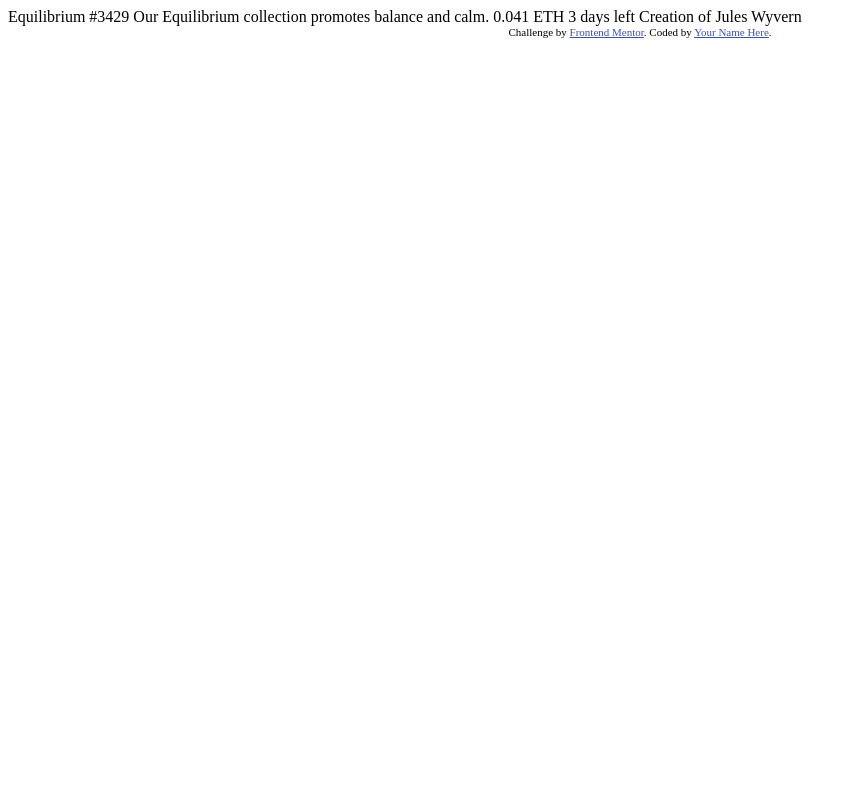
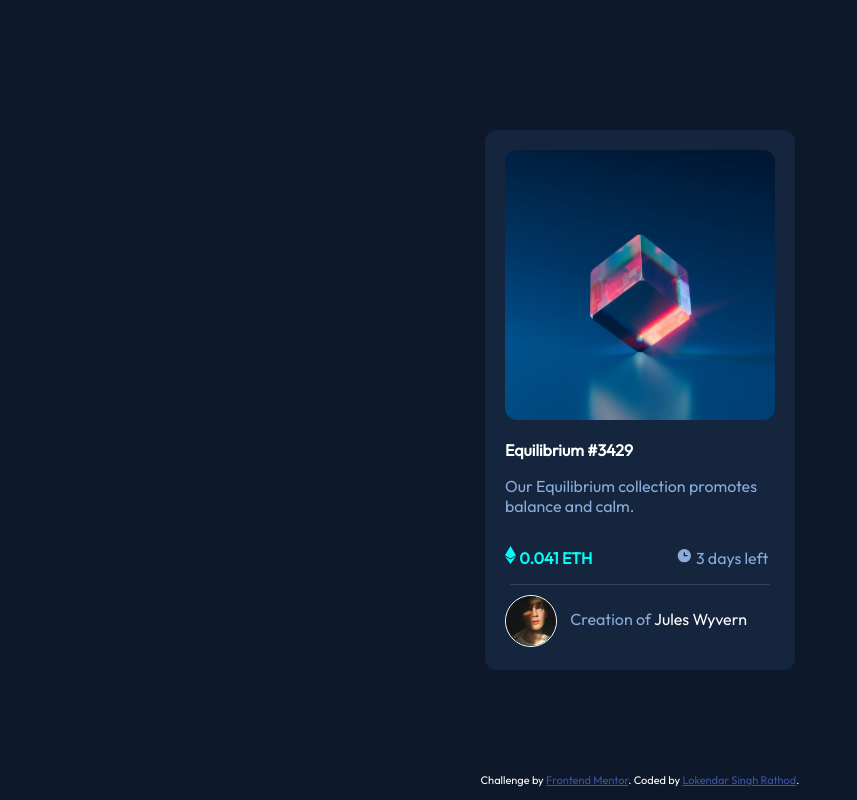
Before and after one commit to rathodloki/nft-preview-card-component-main, a plain HTML site: page index.html in a window 1280 px wide. Shown: the whole page, without its empty margins (0-857 px from the left). Drawn offline with Linux system fonts and the light colour scheme.

Commit message:
Added changes

```diff
--- a/index.html
+++ b/index.html
@@ -5,29 +5,84 @@
   <meta name="viewport" content="width=device-width, initial-scale=1.0"> <!-- displays site properly based on user's device -->
 
   <link rel="icon" type="image/png" sizes="32x32" href="./images/favicon-32x32.png">
-
+  <link href='https://fonts.googleapis.com/css?family=Outfit' rel='stylesheet'>
   <title>Frontend Mentor | NFT preview card component</title>
 
   <!-- Feel free to remove these styles or customise in your own stylesheet 👍 -->
   <style>
-    .attribution { font-size: 11px; text-align: center; }
+    body{
+      background-color: hsl(217, 54%, 11%);
+      font-size: 18px;
+      color: hsl(0, 0%, 100%);
+      font-family: Outfit;
+    }
+    .attribution { font-size: 11px; text-align: center; position: fixed;
+      top: 95%;
+      left: 50%;
+      /* bring your own prefixes */
+      transform: translate(-50%, -50%);
+      margin-top: 20px}
     .attribution a { color: hsl(228, 45%, 44%); }
+    .card{
+      width: 270px;
+      height: 500px;
+      border-radius: 12px;
+      top: 50%;
+      font-size: medium;
+      font-weight: 300;
+      background-color: hsl(216, 50%, 16%);
+      padding: 20px;
+      position: fixed;
+      top: 50%;
+      left: 50%;
+      /* bring your own prefixes */
+      transform: translate(-50%, -50%);
+    }
+    .product-image{
+      width: 100%;
+      border-radius: 12px;
+    }
+    .product-name{
+      font-weight: 900;
+    }
+    .foot .product-attribute{
+      display: inline;
+    }
+    .foot{
+      margin-top: 10px;
+    }
+    .ava{
+      width: 50px;
+      height: 50px;
+      border: 1px solid;
+      border-radius: 50%;
+      vertical-align:middle;
+    }
   </style>
 </head>
 <body>
+  <div class="card">
+    <img class="product-image" src="images/image-equilibrium.jpg"/>
+    <p class="product-name"> Equilibrium #3429</p>
 
-  Equilibrium #3429
+    <p class="product-detail" style="color: hsl(215, 51%, 70%)">Our Equilibrium collection promotes balance and calm.</p>
 
-  Our Equilibrium collection promotes balance and calm.
+    <div class="product-attribute">
+      <img src="images/icon-ethereum.svg"/>
+      <p style="width:900;font-weight:900;color: hsl(178, 100%, 50%);display:inline-block">0.041 ETH</p>
+      <img style="margin-left: 80px" src="images/icon-clock.svg">
+      <p style=" font-weight:400; color: hsl(215, 51%, 70%);display:inline-block">3 days left</p>
+    </div>
 
-  0.041 ETH
-  3 days left
-
-  Creation of Jules Wyvern
-
+    <div style="margin-left:5px;margin-right:5px;height:1px;background-color:hsl(215, 32%, 27%)" > </div>
+    <div class="foot">
+      <img class="ava" src="images/image-avatar.png">
+      <span style="color: hsl(215, 51%, 70%);margin-left:10px">Creation of</span> Jules Wyvern
+    </div>
+  </div>
   <div class="attribution">
     Challenge by <a href="https://www.frontendmentor.io?ref=challenge" target="_blank">Frontend Mentor</a>.
-    Coded by <a href="#">Your Name Here</a>.
+    Coded by <a href="https://github.com/rathodloki/nft-preview-card-component-main">Lokendar Singh Rathod</a>.
   </div>
 </body>
 </html>
```
